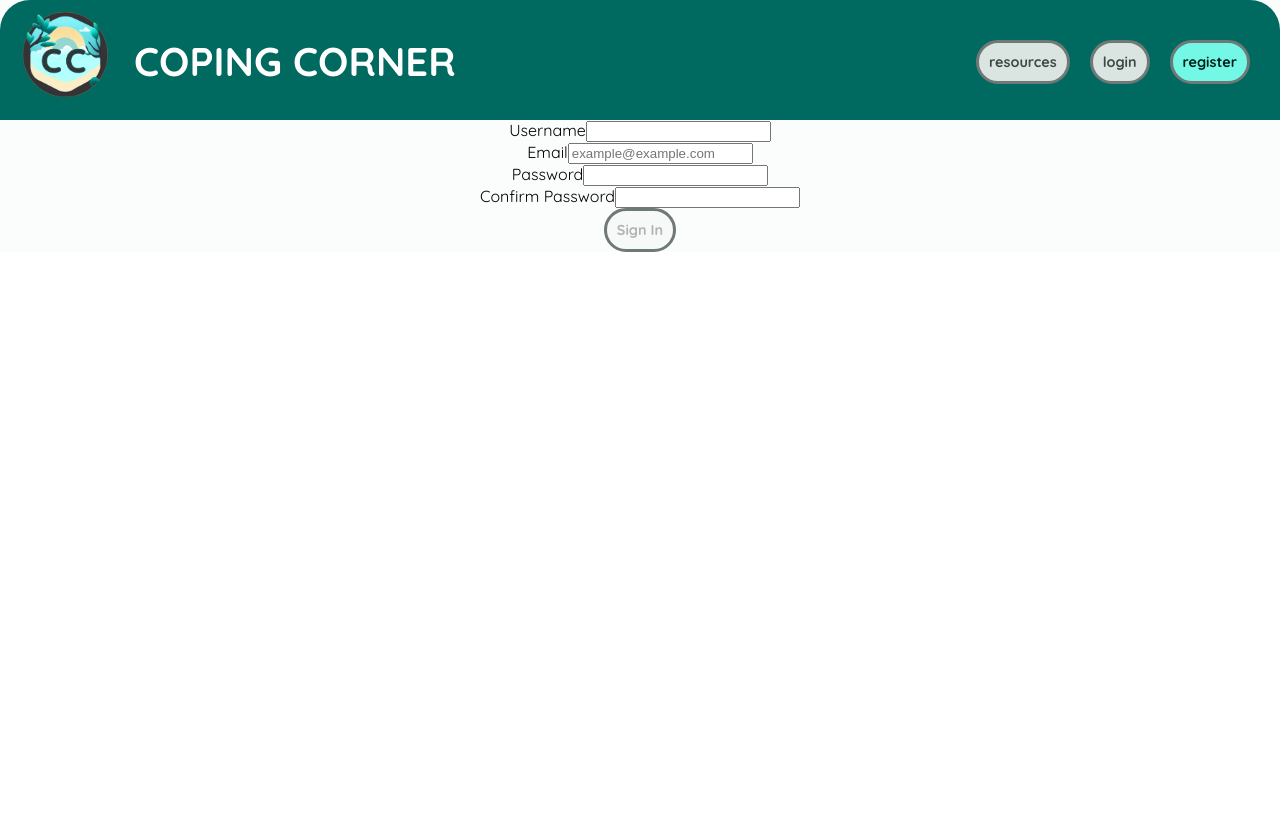
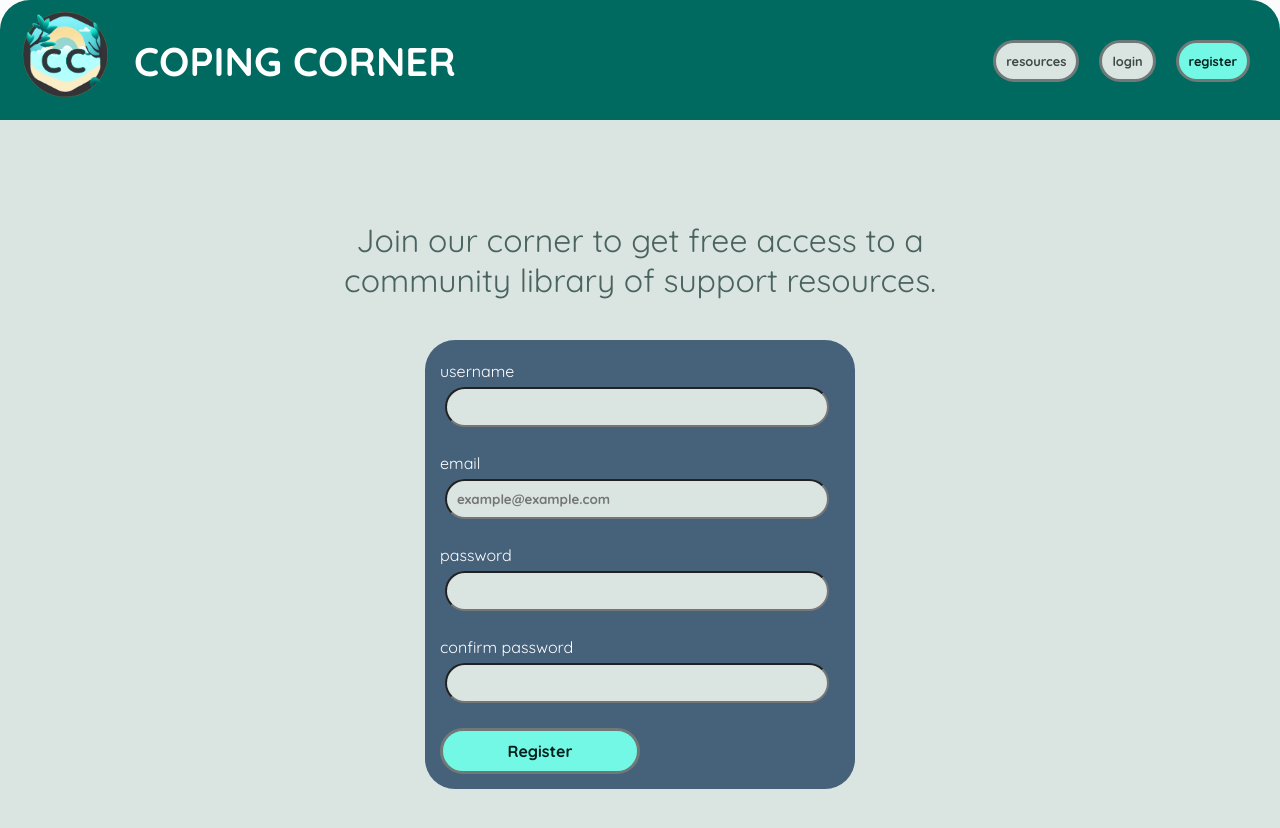
Before and after one commit to Duncan-Wood/Coping-Corner-Frontend, a React (Create React App) app in the folder coping-frontend/: page /register in a window 1280 px wide. Shown: the top 828 px of the page. Before the commit the page ends 800 px from the top, so only its background shows below. Built offline with nearby package versions, Linux system fonts and the light colour scheme.

Commit message:
updated login/ register forms to be nOT UGLY

```diff
--- a/coping-frontend/src/App.css
+++ b/coping-frontend/src/App.css
@@ -13,11 +13,12 @@
 
 button{
   font-family: Quicksand, sans-serif;
-  font-size: 90%;
+  font-size: 80%;
   font-weight:700;
   border-radius: 30px;
   padding: 10px;
   border: 3px solid var(--md-sys-color-outline);
+ text-align:center;
 }
 
 button:hover{
@@ -221,3 +222,63 @@ h1{
 #go-back{
   margin-top:10px;
 }
+
+
+
+/*****register styles*****/
+.nli{
+  background-color: var(--md-sys-color-surface-variant);
+  height: 100vh;
+}
+
+.formwrapper{
+  padding:100px;
+}
+
+.login, .register{
+  width: 400px;
+  border-radius:30px;
+  margin: 0 auto;
+  padding-top: 40px;
+  background-color: var(--md-sys-color-tertiary);
+  color: var(--md-sys-color-on-tertiary);
+  text-align:left;
+  padding:15px;
+  line-height:2em;
+
+}
+
+form button{
+  margin-top:5px;
+  background-color:var(--md-sys-color-primary-container);
+  color: var(--md-sys-color-on-primary-container);
+  width: 50%;
+  font-size: 1em;
+}
+
+form input{
+  font-family: Quicksand, sans-serif;
+  background-color: var(--md-sys-color-surface-variant);
+  color: var(--md-sys-color-on-surface-variant);
+  margin-left:5px;
+  margin-bottom:20px;
+  border-radius:30px;
+  width: 90%;
+  padding: 10px;
+  font-weight:700;
+}
+
+.login-welcome{
+  font-weight:400;
+  width: 30%;
+  margin: 0 auto;
+  margin-bottom:40px;
+}
+
+.register-welcome{
+  font-weight:400;
+  width: 60%;
+  margin: 0 auto;
+  margin-bottom:40px;
+  color: var(--md-sys-color-secondary)
+}
--- a/coping-frontend/src/components/Login.jsx
+++ b/coping-frontend/src/components/Login.jsx
@@ -26,7 +26,10 @@ export default function Login() {
     console.log("logged in!")
   };
   return (
-    <div>
+    <div className="nli">
+    <div className = "formwrapper">
+      <h1 className="login-welcome"> Welcome Back! </h1>
+      <h1 className = "login-welcome"> Take a deep breath and log in:</h1>
       <form className="login" onSubmit={handleSubmit}>
         <div>
           <label htmlFor="username">username</label>
@@ -40,7 +43,7 @@ export default function Login() {
           />
         </div>
         <div>
-          <label htmlFor="password">Password</label>
+          <label htmlFor="password">password</label>
           <input
             onChange={handleChange}
             type="password"
@@ -54,5 +57,6 @@ export default function Login() {
           </button>
       </form>
     </div>
+    </div>
   );
 }
--- a/coping-frontend/src/components/Nav.jsx
+++ b/coping-frontend/src/components/Nav.jsx
@@ -16,7 +16,7 @@ export default function Nav(){
                 <div className = "nav-btn">
                     <Link to='/profile'><button>profile</button></Link>
                     <Link to='/dashboard'><button>dashboard</button></Link>
-                    <Link to='/post'><button>add post</button></Link>
+                    <Link to='/post'><button>+ add post</button></Link>
                     <Link to='/toolkit'><button>toolkit</button></Link>
                     <Link to='/resources'><button>resources</button></Link>
                     <Link to='/'><button onClick={handleLogOut}>logout</button></Link>
--- a/coping-frontend/src/components/Register.jsx
+++ b/coping-frontend/src/components/Register.jsx
@@ -34,11 +34,12 @@ export default function Register() {
     navigate("/login");
   };
   return (
-    <div className="register">
-      <div>
-        <form onSubmit={handleSubmit}>
+    <div className="nli">
+      <div className="formwrapper">
+        <h1 className = "register-welcome">Join our corner to get free access to a community library of support resources.</h1>
+        <form className="register" onSubmit={handleSubmit}>
           <div>
-            <label htmlFor="username">Username</label>
+            <label htmlFor="username">username</label><br></br>
             <input
               onChange={handleChange}
               name="username"
@@ -48,7 +49,7 @@ export default function Register() {
             />
           </div>
           <div className="input-wrapper">
-            <label htmlFor="email">Email</label>
+            <label htmlFor="email">email</label><br></br>
             <input
               onChange={handleChange}
               name="email"
@@ -60,7 +61,7 @@ export default function Register() {
           </div>
 
           <div className="input-wrapper">
-            <label htmlFor="password">Password</label>
+            <label htmlFor="password">password</label><br></br>
             <input
               onChange={handleChange}
               type="password"
@@ -70,7 +71,7 @@ export default function Register() {
             />
           </div>
           <div className="input-wrapper">
-            <label htmlFor="confirmPassword">Confirm Password</label>
+            <label htmlFor="confirmPassword">confirm password</label><br></br>
             <input
               onChange={handleChange}
               type="password"
@@ -87,7 +88,7 @@ export default function Register() {
                 formValues.confirmPassword === formValues.password)
             }
           >
-            Sign In
+            Register
           </button>
         </form>
       </div>
```
